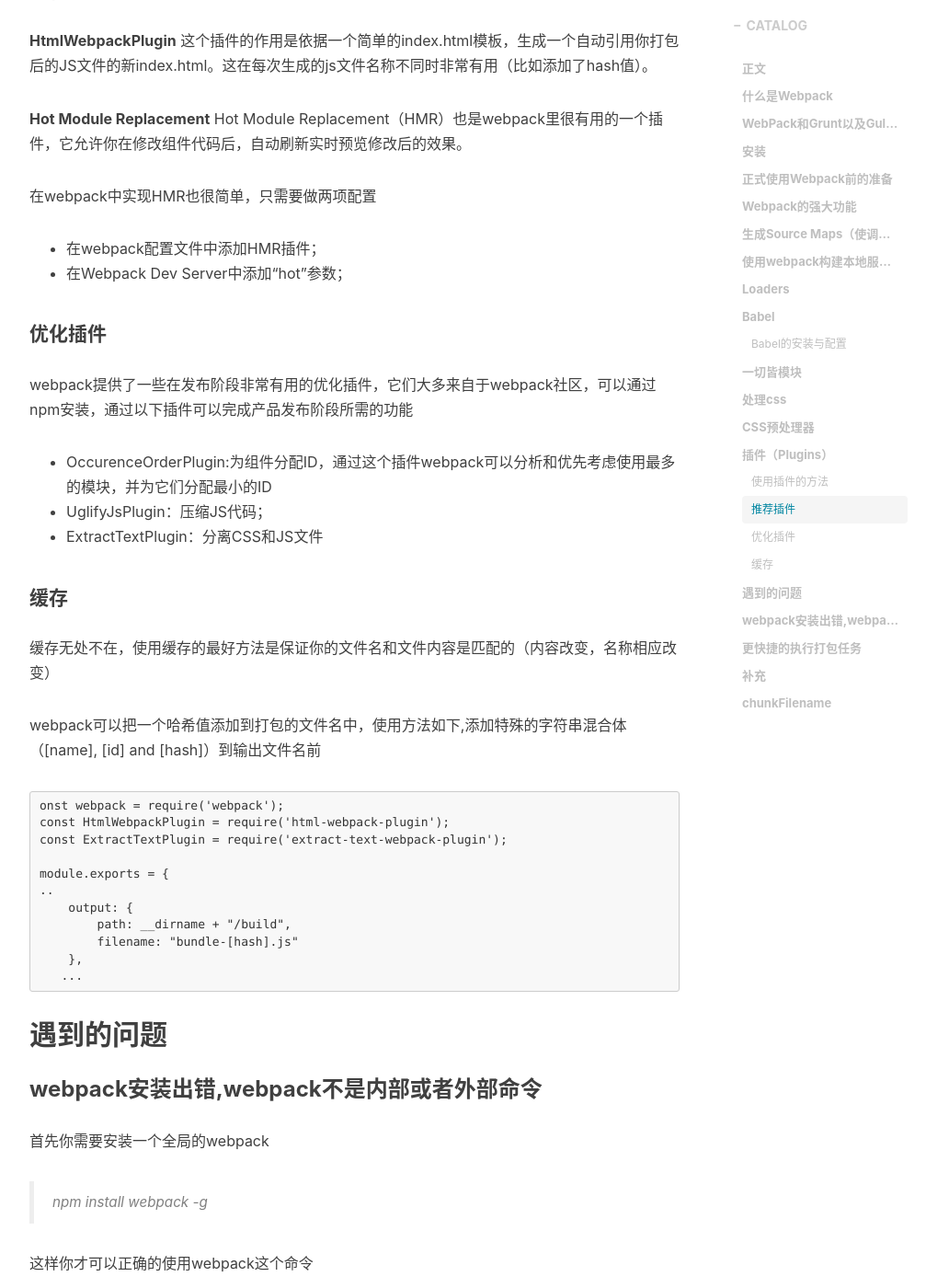
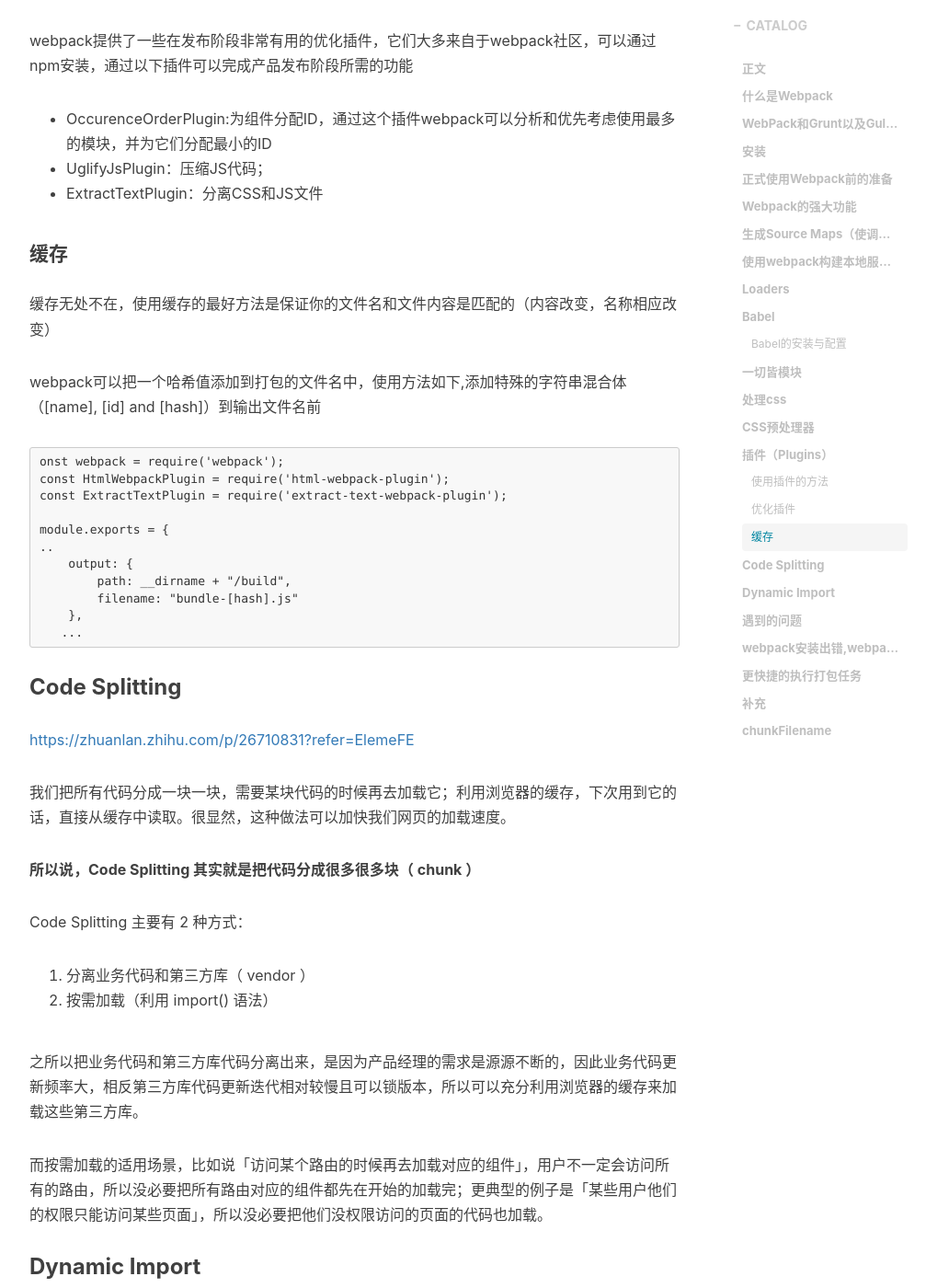
Before and after one commit to stephen-mi/QinZhen001.github.io, a Jekyll site: the page built from _posts/2017-12-12-webpack入门-myblog.markdown, in a window 1280 px wide and 1400 px high, scrolled down 7973 px. Shown: the whole window at 92% size, without its empty margins (233-1240 px from the left). Built offline with Jekyll 4.4.1, drawn with Linux system fonts in a browser that asks for light colours; nearby versions of some CDN libraries; comment, search, counter and statistics services are not loaded.

Commit message:
qz commit

````diff
--- a/_posts/2017-12-12-webpack入门-myblog.markdown
+++ b/_posts/2017-12-12-webpack入门-myblog.markdown
@@ -256,19 +256,6 @@
 };
 ```
 
-#### 推荐插件
-
-**HtmlWebpackPlugin**
-这个插件的作用是依据一个简单的index.html模板，生成一个自动引用你打包后的JS文件的新index.html。这在每次生成的js文件名称不同时非常有用（比如添加了hash值）。
-
-**Hot Module Replacement**
-Hot Module Replacement（HMR）也是webpack里很有用的一个插件，它允许你在修改组件代码后，自动刷新实时预览修改后的效果。
-
-在webpack中实现HMR也很简单，只需要做两项配置
-
-* 在webpack配置文件中添加HMR插件；
-* 在Webpack Dev Server中添加“hot”参数；
-
 #### 优化插件
 webpack提供了一些在发布阶段非常有用的优化插件，它们大多来自于webpack社区，可以通过npm安装，通过以下插件可以完成产品发布阶段所需的功能
 
@@ -295,6 +282,28 @@
 ```
 
 
+### Code Splitting
+[https://zhuanlan.zhihu.com/p/26710831?refer=ElemeFE](https://zhuanlan.zhihu.com/p/26710831?refer=ElemeFE)
+
+
+我们把所有代码分成一块一块，需要某块代码的时候再去加载它；利用浏览器的缓存，下次用到它的话，直接从缓存中读取。很显然，这种做法可以加快我们网页的加载速度。
+
+
+**所以说，Code Splitting 其实就是把代码分成很多很多块（ chunk ）**
+
+
+
+Code Splitting 主要有 2 种方式：
+1. 分离业务代码和第三方库（ vendor ）
+2. 按需加载（利用 import() 语法）
+
+之所以把业务代码和第三方库代码分离出来，是因为产品经理的需求是源源不断的，因此业务代码更新频率大，相反第三方库代码更新迭代相对较慢且可以锁版本，所以可以充分利用浏览器的缓存来加载这些第三方库。
+
+
+而按需加载的适用场景，比如说「访问某个路由的时候再去加载对应的组件」，用户不一定会访问所有的路由，所以没必要把所有路由对应的组件都先在开始的加载完；更典型的例子是「某些用户他们的权限只能访问某些页面」，所以没必要把他们没权限访问的页面的代码也加载。
+
+
+### Dynamic Import
 
 
 ## 遇到的问题
````
Also changed, not shown: _posts/2018-05-19-webpack中的plugin-myblog.markdown (+92 -40 lines), _posts/2018-07-18-foreach和map的区别-myblog.markdown (added, +86 -0 lines).
